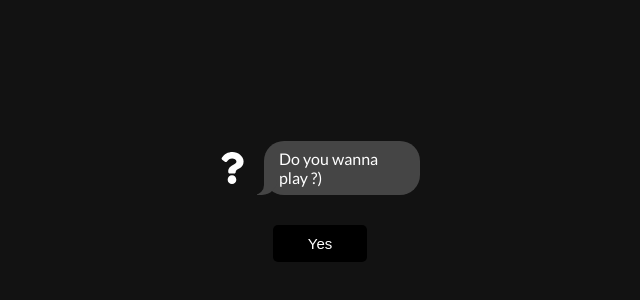
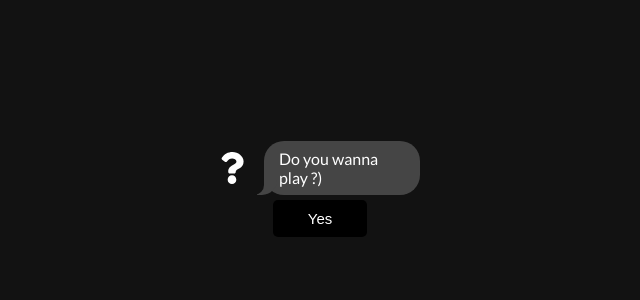
Before and after one commit to MykytaMaliarenko/Int20h-test-task-frontend, a Vue app: page / in a window 1280 px wide. Shown: the part 152-452 px from the top of the page, without its empty margins (320-960 px from the left). Built offline with nearby package versions, Linux system fonts and the light colour scheme.

Commit message:
add button styles

```diff
--- a/src/assets/button.sass
+++ b/src/assets/button.sass
@@ -1,7 +1,6 @@
 @import "theme.sass"
 
 @mixin button
-    margin-top: 25px
     background-color: darken($background, 10%)
     border-radius: 5px
     border: 0
```
